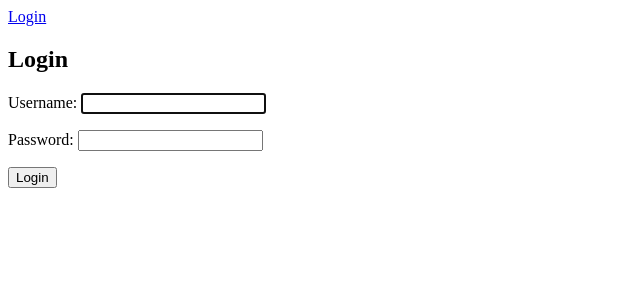
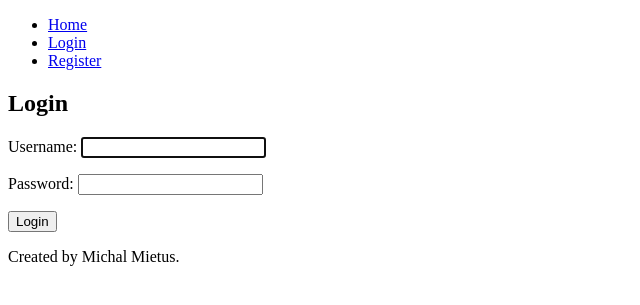
Before and after one commit to goodude123/Blog, a Django app: page /accounts/login/ in a window 1280 px wide. Shown: the top 305 px of the page, without its empty margins (0-640 px from the left). Run offline with Django 3.2, Linux system fonts and the light colour scheme.

Commit message:
Added some semantic tags like: head, nav, main, footer and doctype.

```diff
--- a/templates/base/base.html
+++ b/templates/base/base.html
@@ -1,12 +1,30 @@
+<!DOCTYPE html>
 <html>
-    <head></head>
+    <head>
+        <title>
+            {% block title %}{% endblock %} - Blog
+        </title>
+        {% load static %}
+        <link rel="shortcut icon" type="image/png" href="{% static '/favicon.ico' %}"/>
+    </head>
     <body>
-        {% if request.user.is_authenticated %}
-            <a href="{% url 'cms:logout' %}">Logout</a>
-        {% else %}
-            <a href="{% url 'cms:login' %}">Login</a>
-        {% endif %}
-        {% block content %}
-        {% endblock %}
+        <nav>
+            <ul>
+                <li><a href="{% url 'cms:main' %}">Home</a></li>
+                {% if request.user.is_authenticated %}
+                    <li><a href="{% url 'cms:logout' %}">Logout</a></li>
+                {% else %}
+                    <li><a href="{% url 'cms:login' %}">Login</a></li>
+                    <li><a href="{% url 'cms:register' %}">Register</a></li>
+                {% endif %}
+            </ul>
+        </nav>
+        <main>
+            {% block content %}
+            {% endblock %}
+        </main>
+        <footer>
+            <p>Created by Michal Mietus.</p>
+        </footer>
     </body>
 </html>
```
